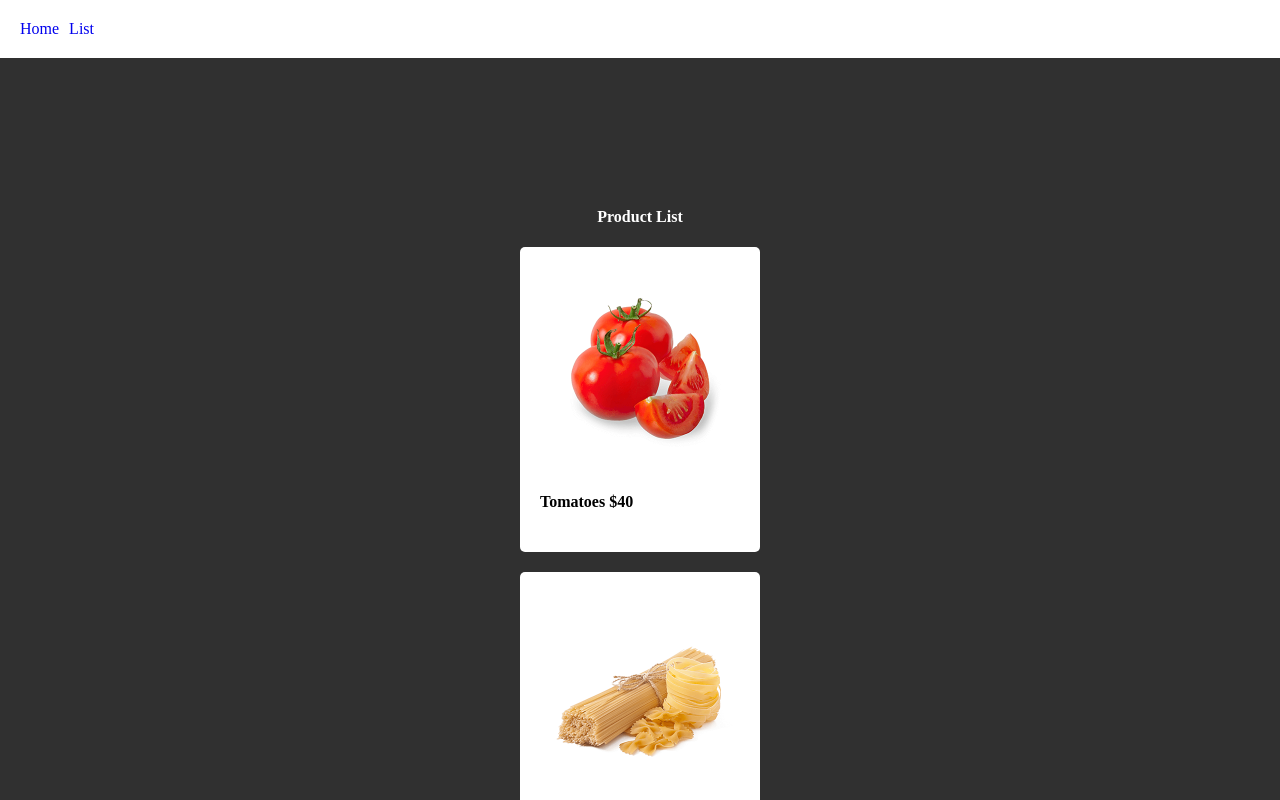
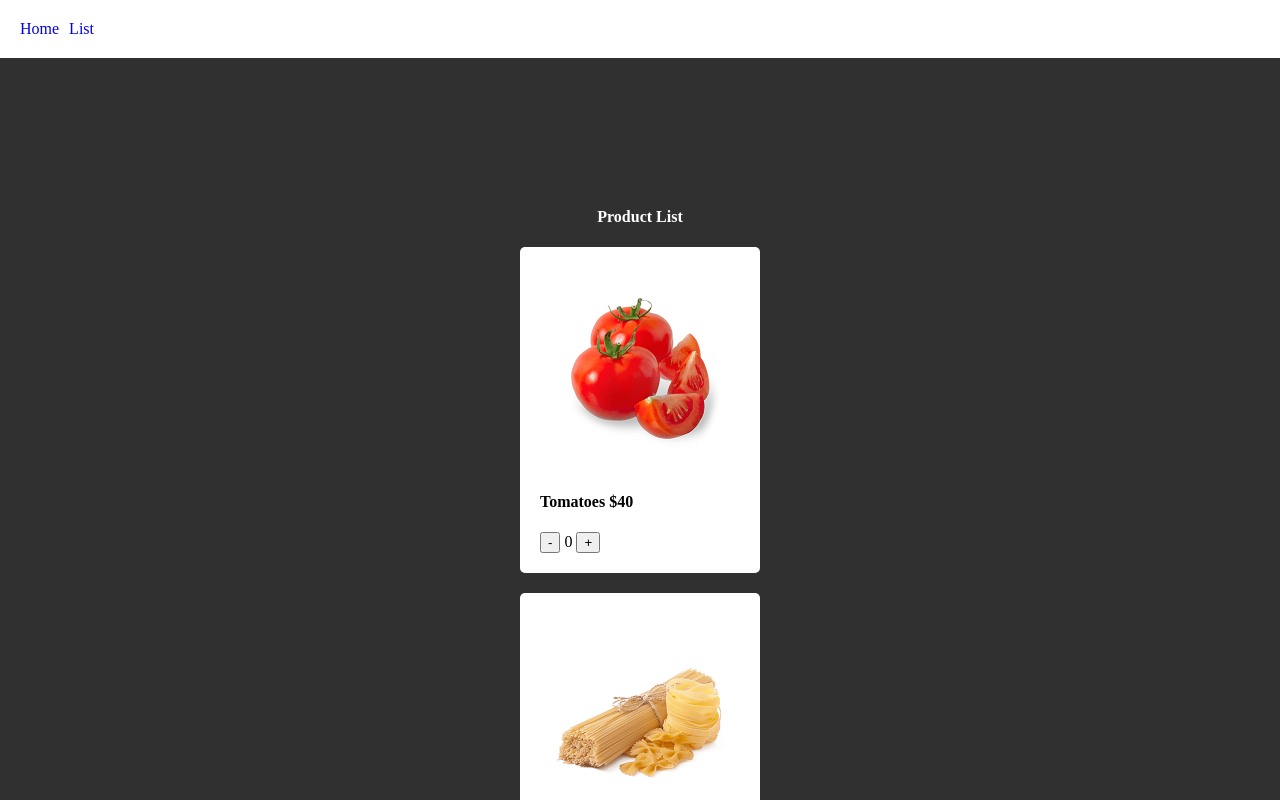
Before and after one commit to TonyKim9401/nextjsToyProject, a Next.js app: page /list in a window 1280 px wide. Shown: the top 800 px of the page. Built offline with nearby package versions, Linux system fonts and the light colour scheme.

Commit message:
feat What is useState?
when variables are changed on the web application, useState syntax helps to reflect them immediately with auto rendering

import {useState} from "react"

let [variable, variableFunction] = useState({initValue})

```diff
--- a/app/list/page.js
+++ b/app/list/page.js
@@ -1,7 +1,11 @@
-import Image from "next/image";
+"use client";
+
+import { useState } from "react";
 
 export default function List() {
   let products = ["Tomatoes", "Pasta", "Coconut"];
+  // useState -> auto rendering reflecting its change!
+  let [stock, useStock] = useState(0);
 
   return (
     <div>
@@ -11,6 +15,24 @@ export default function List() {
           <div className="food" key={i}>
             <img src={`food${i}.png`} className="food-img" />
             <h4>{product} $40</h4>
+            <button
+              onClick={() => {
+                if (stock === 0) return;
+                // change helper(change value)
+                useStock(stock - 1);
+              }}
+            >
+              -
+            </button>
+            <span> {stock} </span>
+            <button
+              onClick={() => {
+                // change helper(change value)
+                useStock(stock + 1);
+              }}
+            >
+              +
+            </button>
           </div>
         );
       })}
```
